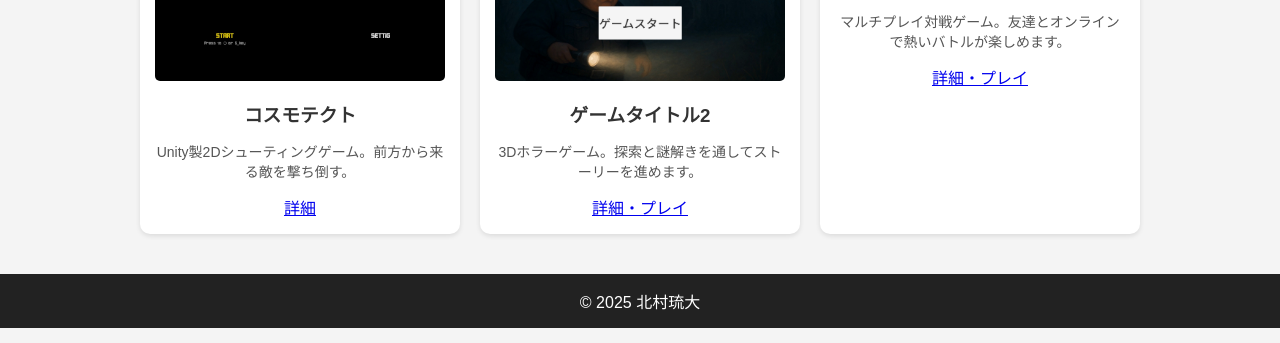
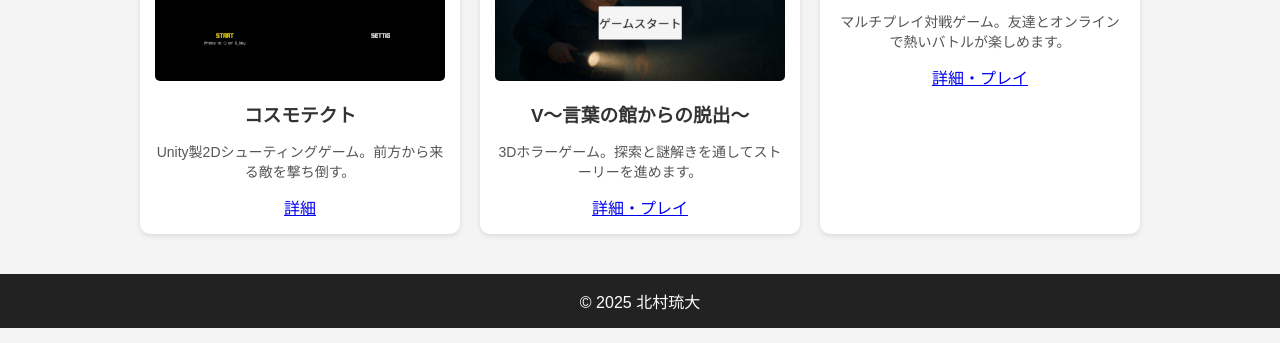
Before and after one commit to KitamuraRyuudai/kitamuraryuudai.github.io, a plain HTML site: page index.html in a window 1280 px wide. Shown: the part 457-800 px from the top of the page. Drawn offline with Linux system fonts and the light colour scheme.

Commit message:
Update game title in index.html
game2 Title changed

```diff
--- a/index.html
+++ b/index.html
@@ -91,7 +91,7 @@
 
         <div class="game-item">
             <img src="game2.jpg" alt="ゲーム画像2">
-            <h3>ゲームタイトル2</h3>
+            <h3>V～言葉の館からの脱出～</h3>
             <p>3Dホラーゲーム。探索と謎解きを通してストーリーを進めます。</p>
             <a href="https://example.com" target="_blank">詳細・プレイ</a>
         </div>
```
